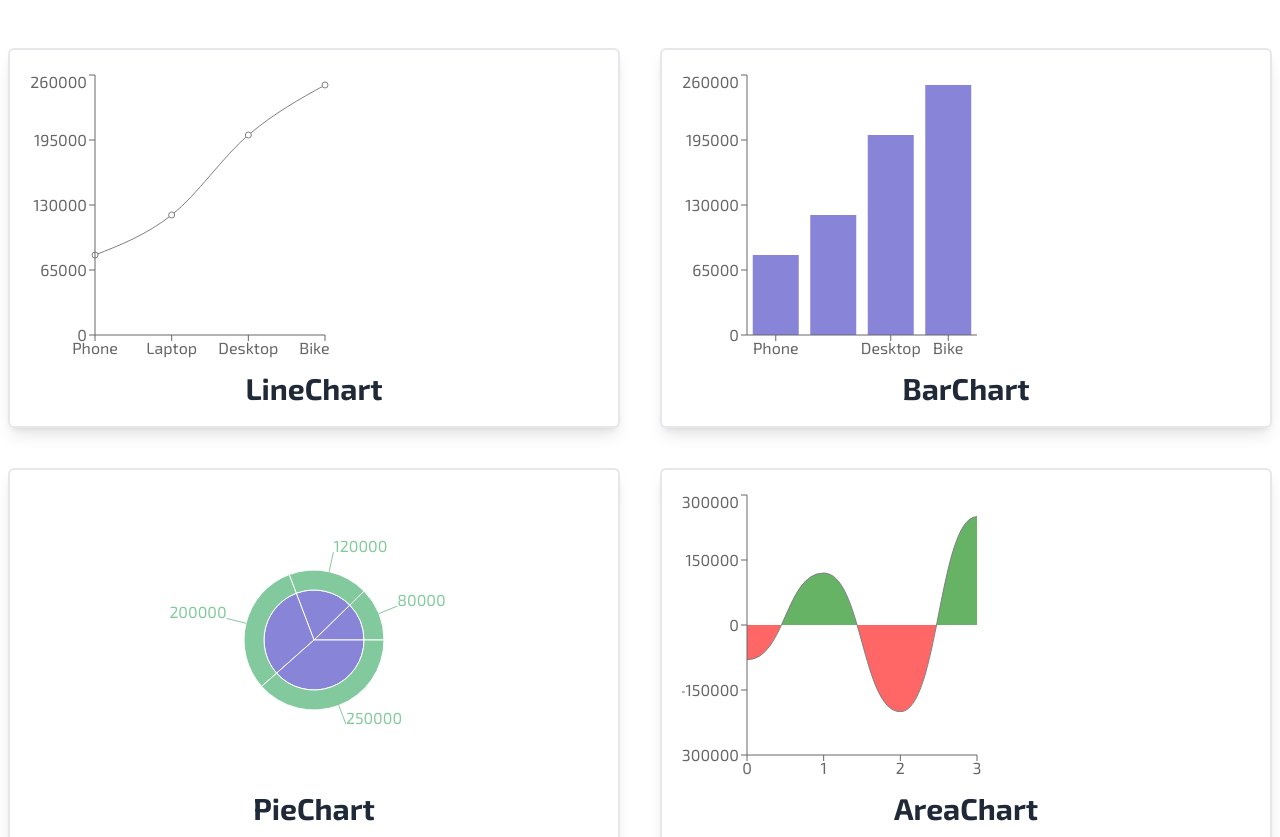
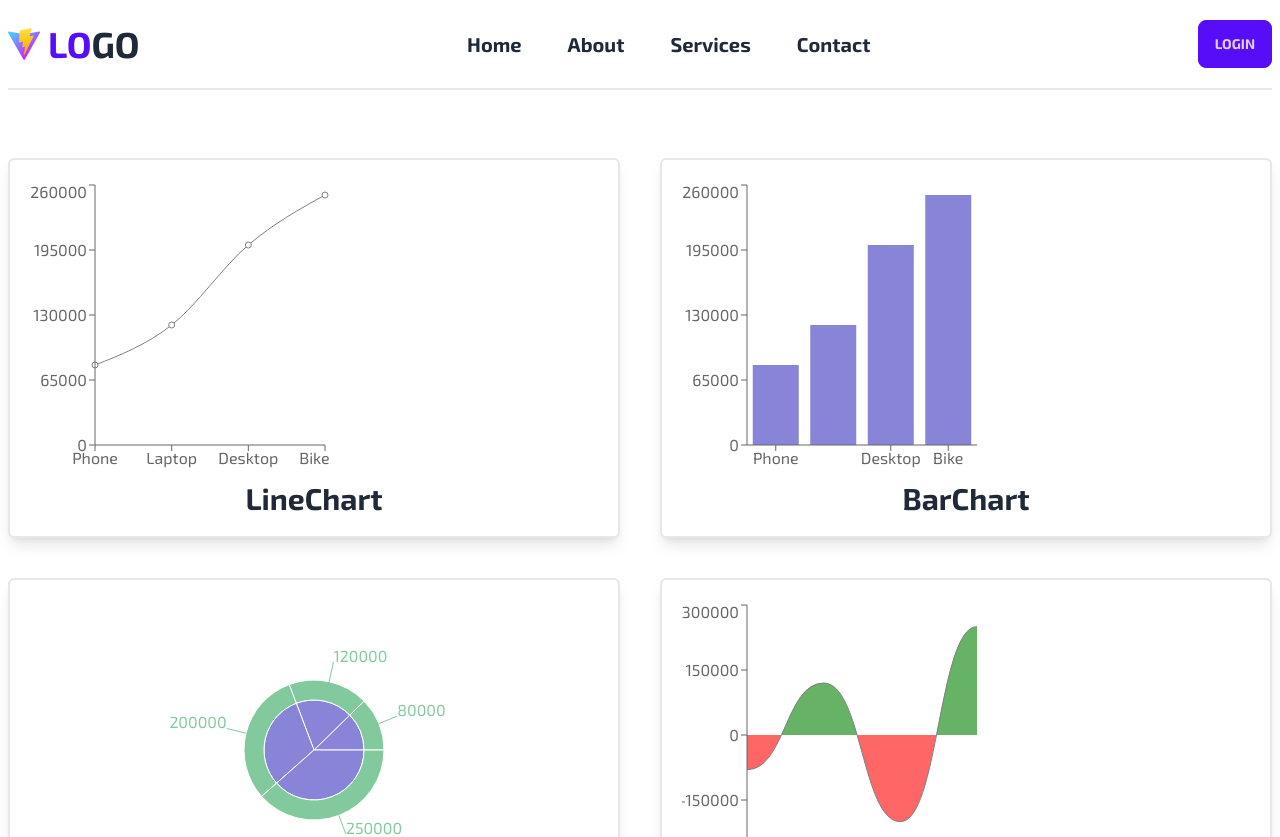
Before and after one commit to rocktohq/react-rechart-practice, a React (Vite) app: page /contact in a window 1280 px wide. Shown: the top 837 px of the page. Built offline with nearby package versions, Linux system fonts and the light colour scheme.

Commit message:
Header Added

```diff
--- a/src/App.jsx
+++ b/src/App.jsx
@@ -1,3 +1,4 @@
+import Header from "./components/Header/Header";
 import AreaChart from "./components/Rechart/AreaChart/AreaChart";
 import BarChart from "./components/Rechart/BarChart/BarChart";
 import LineChart from "./components/Rechart/LineChart/LineChart";
@@ -14,11 +15,14 @@ export default function App() {
 
 
   return (
-    <div className="grid grid-cols-1 md:grid-cols-2 mx-auto max-w-screen-xl my-12 gap-10 px-2">
-      <LineChart data={data}></LineChart>
-      <BarChart data={data}></BarChart>
-      <PieChart data={data}></PieChart>
-      <AreaChart data={data}></AreaChart>
-    </div>
+    <>
+      <Header></Header>
+      <main className="grid grid-cols-1 md:grid-cols-2 mx-auto max-w-screen-xl my-12 gap-10 px-2">
+        <LineChart data={data}></LineChart>
+        <BarChart data={data}></BarChart>
+        <PieChart data={data}></PieChart>
+        <AreaChart data={data}></AreaChart>
+      </main>
+    </>
   )
 }
--- /dev/null
+++ b/src/components/Header/Header.jsx
@@ -0,0 +1,34 @@
+import { useState } from "react";
+import Logo from "/vite.svg";
+import { AiOutlineMenu, AiOutlineClose } from "react-icons/ai";
+
+export default function Header() {
+
+  const [isOpen, setIsOpen] = useState(false);
+  console.log(isOpen)
+
+  // const navLinks = ["Home", "About", "Services", "Contact"];
+  const navLinks = [
+    { name: "Home", path: "/" },
+    { name: "About", path: "/about" },
+    { name: "Services", path: "/services" },
+    { name: "Contact", path: "/contact" }
+  ]
+  return (
+    <header className="max-w-screen-xl mx-auto py-5 px-2">
+      <nav className="flex justify-between items-center border-b-2 pb-5">
+        <figure className="flex justify-center items-center gap-2">
+          <img src={Logo} alt="Logo" />
+          <h1 className="text-4xl font-bold uppercase"><span className="text-primary">Lo</span><span>go</span></h1>
+        </figure>
+        <ul className={`${isOpen ? "flex flex-col absolute top-24 right-5 bg-base-200 rounded-md px-10 py-5 shadow-lg z-50" : "hidden md:flex -top-60 right-5"} md:flex justify-around items-center gap-5`}>
+          {navLinks.map((navLink, idx) => <li className="text-xl font-semibold hover:text-primary duration-500 btn-ghost px-3 py-2 rounded-md" key={idx}><a href={navLink.path}>{navLink.name}</a></li>)}
+        </ul>
+        <div className="flex justify-center items-center gap-2">
+          <button className="btn btn-primary">Login</button>
+          <button onClick={() => setIsOpen(!isOpen)} className="btn btn-ghost text-xl md:hidden">{isOpen ? <AiOutlineClose /> : <AiOutlineMenu />}</button>
+        </div>
+      </nav>
+    </header>
+  )
+}
```
